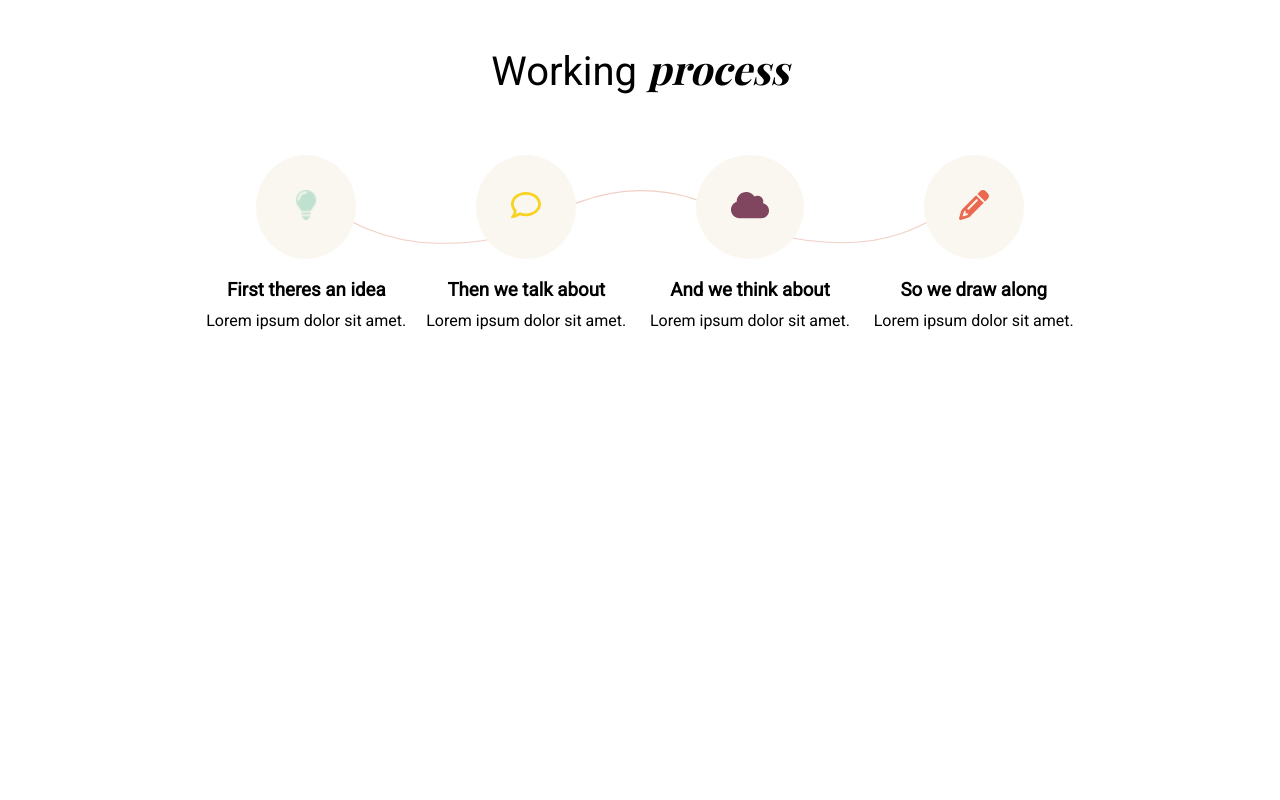
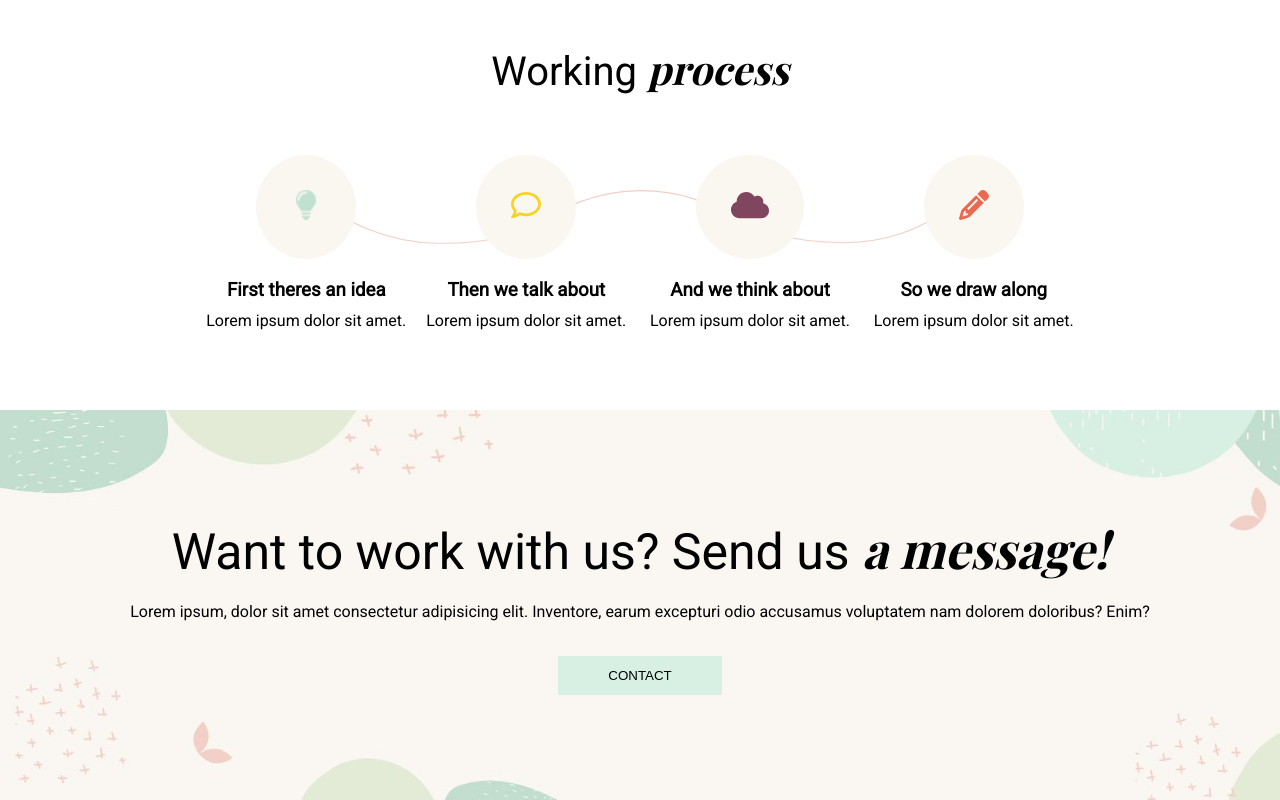
Before and after one commit to Giulio998/proj-html-vuejs, a Vue app: page / in a window 1280 px wide. Shown: the part 1432-2232 px from the top of the page. Before the commit the page ends 1842 px from the top, so only its background shows below. Built offline with nearby package versions, Linux system fonts and the light colour scheme; a web font is replaced by a local one.

Commit message:
Add AppContact

```diff
--- a/src/components/App.Contact.vue
+++ b/src/components/App.Contact.vue
@@ -6,9 +6,46 @@ export default {
 </script>
 
 <template>
+    <section class="text-center contact flex flex-column justify-content-center align-items-center">
+        <h2 class="marginBottomSmall">Want to work with us? Send us <i><strong>a message!</strong></i></h2>
+        <p class="marginBottom">Lorem ipsum, dolor sit amet consectetur adipisicing elit. Inventore, earum excepturi
+            odio accusamus voluptatem nam dolorem doloribus? Enim?</p>
+        <button>CONTACT</button>
 
+
+    </section>
 
 
 </template>
 
-<style scoped></style>
+<style scoped>
+h2 {
+    font-weight: normal;
+    font-size: 50px;
+
+}
+
+.marginBottomSmall {
+    margin-bottom: 20px;
+}
+
+.marginBottom{
+    margin-bottom: 35px;
+}
+
+
+.contact {
+    background-image: url("../assets/img/h-2-background-1.jpg");
+    padding: 70px;
+    background-repeat: no-repeat;
+    background-size: cover;
+    height: 390px;
+
+}
+
+button {
+    padding: 12px 50px;
+    border: none;
+    background-color: var(--d8f0e3);
+}
+</style>
--- a/src/components/AppMain.vue
+++ b/src/components/AppMain.vue
@@ -2,11 +2,13 @@
 import  AppHero  from "./AppHero.vue"
 import AppBlocks from "./AppBlocks.vue"
 import AppProcess from "./AppProcess.vue"
+import AppContact from "./App.Contact.vue";
 export default {
     components: {
         AppHero,
         AppBlocks,
         AppProcess,
+        AppContact,
     }
 }
 
@@ -17,6 +19,7 @@ export default {
         <AppHero/>
         <AppBlocks/>
         <AppProcess/>
+        <AppContact/>
 
 
 
--- a/src/components/AppProcess.vue
+++ b/src/components/AppProcess.vue
@@ -85,9 +85,6 @@ h3{
 
 p{font-weight: lighter;}
 
-.text-center {
-    text-align: center;
-}
 
 .padding {
     padding:70px 70px 0;
--- a/src/style.css
+++ b/src/style.css
@@ -78,3 +78,7 @@ i {
 }
 
 .relative{position: relative;}
+
+.text-center {
+  text-align: center;
+}
```
